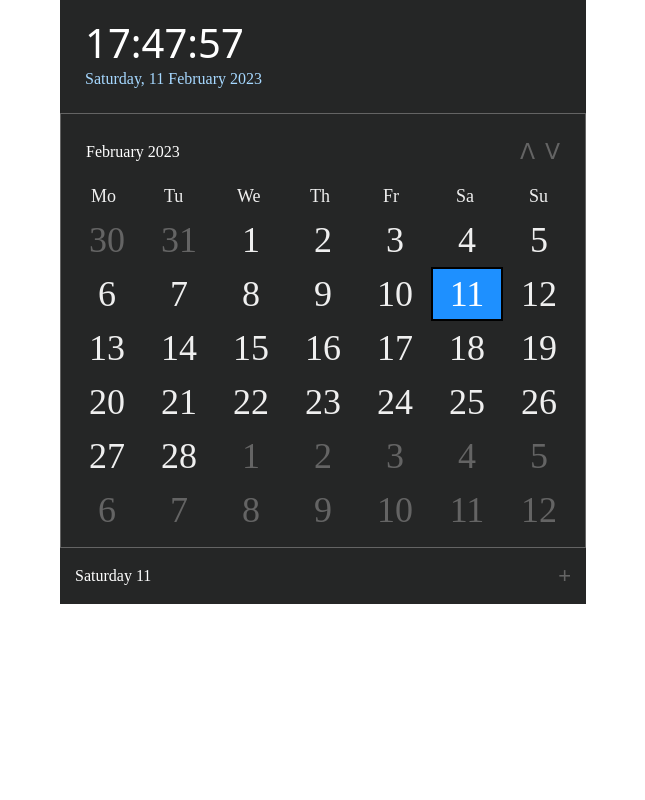
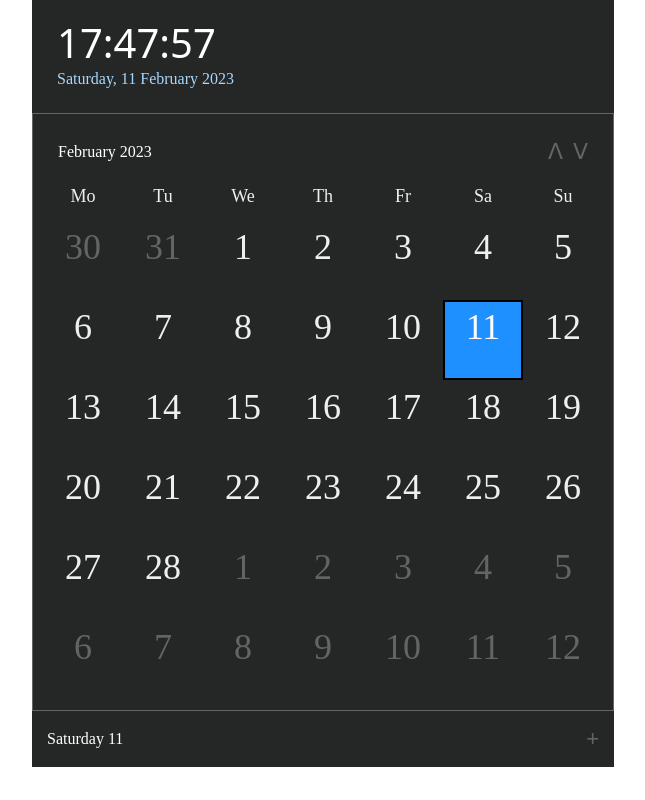
Before and after one commit to StereoZP/react-calendar-app, a React (Create React App) app: page / in a window 1280 px wide. Shown: the whole page, without its empty margins (317-962 px from the left). Built offline with nearby package versions, Linux system fonts and the light colour scheme.

Commit message:
add Event point and DatePiker

```diff
--- a/public/data.json
+++ b/public/data.json
@@ -1,3 +1,10 @@
 [{"id": "1", "date": "2023-04-01", "title":"First event", "addDate": "2023-04-01"},
   {"id": "2", "date":"2023-04-01", "title":"Second event", "addDate": "2023-04-01"},
-  {"id": "3", "date":"2023-04-02", "title":"Third event", "addDate": "2023-04-02"}]
+  {"id": "3", "date":"2023-04-02", "title":"Third event", "addDate": "2023-04-02"},
+  {"id": "4", "date":"2023-04-03", "title":"First event", "addDate": "2023-04-02"},
+  {"id": "5", "date":"2023-04-03", "title":"Second event", "addDate": "2023-04-02"},
+  {"id": "6", "date":"2023-04-03", "title":"Third event", "addDate": "2023-04-02"},
+  {"id": "7", "date":"2023-04-04", "title":"First event", "addDate": "2023-04-02"},
+  {"id": "8", "date":"2023-04-04", "title":"Second event", "addDate": "2023-04-02"},
+  {"id": "9", "date":"2023-04-04", "title":"Third event", "addDate": "2023-04-02"},
+  {"id": "10", "date":"2023-04-04", "title":"Fourth event", "addDate": "2023-04-02"}]
--- a/src/components/Calendar.jsx
+++ b/src/components/Calendar.jsx
@@ -8,13 +8,10 @@ import EventList from "./EventList";
 
 
 const Calendar = () => {
-
-
-
     const [day, setDay] = useState(new Date())
     const [month, setMonth] = useState(new Date())
     const [selected, setSelected] = useState(new Date())
-
+    const startDateForDatePiker = useState(selected)
 
     setInterval(() => {
         setDay(new Date())
@@ -27,7 +24,6 @@ const Calendar = () => {
     const next = () => {
         setMonth(add(month, {months: 1}))
     }
-
 
     const [error, setError] = useState(null);
     const [isLoaded, setIsLoaded] = useState(false);
@@ -53,7 +49,6 @@ const Calendar = () => {
                     return setEvent(json);
                 }
             }
-
             getJson()
         } catch (err) {
             setError(new Error(err.message))
@@ -68,7 +63,7 @@ const Calendar = () => {
         return <div>Загрузка...</div>;
     } else {
         return (
-            <MyContext.Provider value={{selected, setSelected, month, event}}>
+            <MyContext.Provider value={{selected, setSelected, month, event, startDateForDatePiker}}>
                 <div className={classes.calendar}>
                     <div className={classes.dateContainer}>
                         <div
@@ -77,7 +72,6 @@ const Calendar = () => {
                             className={classes.date}>{format(day, 'EEEE')}, {format(day, 'd')} {format(day, 'MMMM')} {format(day, 'y')}</div>
                     </div>
                     <div className={classes.dateAndSelectedMonthContainer}>
-
                         <div className={classes.doubleContainer}>
                             <div className={classes.selectedMonth}>{format(month, 'LLLL')} {format(month, 'y')}</div>
                             <div>
--- a/src/components/Calendar.module.css
+++ b/src/components/Calendar.module.css
@@ -4,87 +4,79 @@
     text-align: center;
     border: 2px solid transparent;
     font-size: 36px;
-    width:2em;
+    width:80px;
+    height: 80px;
     position: relative;
     display: inline-block;
     color: rgb(239, 239, 239);
 }
 .dayEvent{
-    color:green;
+    color:darkgrey;
     font-size: 24px;
-    position: absolute;
     top: 1px;
     right: 1px;
 }
-
 .day:hover {
     cursor: pointer;
     border: 2px solid rgb(125, 125, 125);
 }
-
 .selected {
     border: 2px solid dodgerblue;
     padding: 4px 8px;
     vertical-align: middle;
     text-align: center;
     font-size: 36px;
-    width:2em;
+    width:80px;
+    height: 80px;
     display:inline-block;
 }
-
 .today {
     padding: 4px 8px;
     vertical-align: middle;
     text-align: center;
     border: 2px solid black;
     font-size: 36px;
-    width:2em;
+    width:80px;
+    height: 80px;
     display:inline-block;
     color: white;
     background-color: dodgerblue;
 }
-
 .dayOfOtherMonth {
     padding: 4px 8px;
     vertical-align: middle;
     text-align: center;
     font-size: 36px;
-    width:2em;
+    width:80px;
+    height: 80px;
     display:inline-block;
     color: rgb(100, 100, 100);
 }
-
 .calendar {
     background-color: rgb(37, 38, 38);
 }
-
 .dateContainer {
     padding-top: 15px ;
     padding-left: 25px;
     padding-bottom: 25px;
 }
-
 .time {
     color: white;
     font-family: system-ui;
     font-size: 40px;
 }
-
 .date {
     color: rgb(166, 216, 255);
 }
-
 .doubleContainer {
     padding: 15px 15px;
     display: flex;
     justify-content: space-between;
     align-items: center;
 }
-
 .selectedMonth {
     color: white;
 }
-
 .selectedDay {
     color: white;
 }
@@ -95,34 +87,28 @@ button {
     font-size: 22px;
     align-items: center;
 }
-
 button:hover {
     color: white;
 }
-
 .dateAndSelectedMonthContainer {
     border: 1px solid rgb(100, 100, 100);
     padding: 10px;
 }
-
 .namesOfWeek {
     padding: 4px 8px;
     vertical-align: middle;
     text-align: center;
     border: 2px solid transparent;
     font-size: 18px;
-    width:2em;
     display:inline-block;
     color: rgb(239, 239, 239);
+    width:80px;
+    height: 40px;
 }
-
 .namesOfWeekContainer{
     display: flex;
     justify-content: space-between;
-    padding-right: 20px;
-    padding-left: 10px;
 }
-
 .eventContainer{
     color: white;
     font-size: 18px;
@@ -132,8 +118,12 @@ button:hover {
     justify-content: space-between;
     padding: 0 15px 15px 15px;
 }
-
 .container{
     display: flex;
     justify-content: space-between;
 }
+.eventLine {
+    width: 100%;
+    border-top: 2px solid darkgrey;
+    padding-bottom: 2px;
+}
--- a/src/components/Day.jsx
+++ b/src/components/Day.jsx
@@ -8,32 +8,48 @@ const Day = (props) => {
     const {renderedDay} = props
     const day = format(renderedDay, 'd')
     const context = useContext(MyContext)
+    const {startDateForDatePiker: [, setStartDate]} = context
 
     const today = [(isToday(renderedDay)) ? classes.today : classes.day].join(' ');
     const dayOfThisMonth = [(!isSameMonth(renderedDay, context.month)) ? classes.dayOfOtherMonth : classes.day].join(' ');
-    const selectedDayStyle = [(isSameDay(context.selected, renderedDay)) ? classes.selected :classes.day]
+    const selectedDayStyle = [(isSameDay(context.selected, renderedDay)) ? classes.selected : classes.day]
     const dayStyles = [today, dayOfThisMonth, selectedDayStyle].join(' ')
 
     const selectedDay = () => {
-            context.setSelected(renderedDay)
+        context.setSelected(renderedDay)
+        setStartDate(renderedDay)
     }
 
+    const dateCounts = context.event.reduce((acc, obj) => {
+        const date = obj.date;
+        if (!acc[date]) {
+            acc[date] = 0;
+        }
+        acc[date]++;
 
-    const eventPoint = context.event
-        .map((item, index)=>{
-        const eventDay = isSameDay(parseISO(item.date),renderedDay)
-        if(eventDay){
-                return <div key={index} className={classes.dayEvent}>&#8226;</div>
+        return acc;
+    }, {});
+
+    const eventPoint = []
+    for (const item of context.event) {
+        const targetDate = item.date
+        const targetCount = dateCounts[targetDate]
+        const isSameDate = isSameDay(parseISO(targetDate), renderedDay)
+        if (targetCount && isSameDate) {
+            if (targetCount === 1 || targetCount === 2 || targetCount === 3) {
+                eventPoint.push(<div key={item.id} className={classes.eventLine}></div>)
+            }
+            if (targetCount > 3) {
+                eventPoint.push(<div key={item.id} className={classes.dayEvent}>*</div>)
+                break;
+            }
         }
-    })
-
+    }
 
     return (
-            <span className={dayStyles} onClick={selectedDay}>
+        <span className={dayStyles} onClick={selectedDay}>
                 <div>{day}</div>
-                {
-                    eventPoint
-                }
+                <div>{eventPoint}</div>
         </span>
     );
 };
--- a/src/components/EventForm.jsx
+++ b/src/components/EventForm.jsx
@@ -12,12 +12,12 @@ import "react-datepicker/dist/react-datepicker.css";
 
 const EventForm = (props) => {
 
-    const {selectedDay, createEvent} =props
+    const {createEvent} =props
 
     const context = useContext(MyContext)
     const [post, setPost] = useState({title: ''})
     const [modal, setModal] = useState(false)
-    const [startDate, setStartDate] = useState(context.selected)
+    const {startDateForDatePiker:[startDate, setStartDate]} = context
 
 
 
@@ -47,10 +47,6 @@ const EventForm = (props) => {
         title: yup.string().required('Required'),
     })
 
-    const handleCalendarClose = () => console.log("Calendar closed");
-    const handleCalendarOpen = () => console.log("Calendar opened");
-
-
     return (
         <div className={classes.doubleContainer}>
             <div className={classes.selectedDay}>{format(context.selected,'EEEE')} {format(context.selected,'d')}</div>
--- a/src/components/Month.jsx
+++ b/src/components/Month.jsx
@@ -7,9 +7,7 @@ import {MyContext} from "../context";
 import {useContext} from "react";
 
 const Month = () => {
-
     const context = useContext(MyContext)
-
     const startDayOfWeek = startOfWeek(startOfMonth(context.month), { weekStartsOn: 1 })
 
     const renderedNameOfWeek = new Array(7).fill(undefined).map((_, index) => {
```
